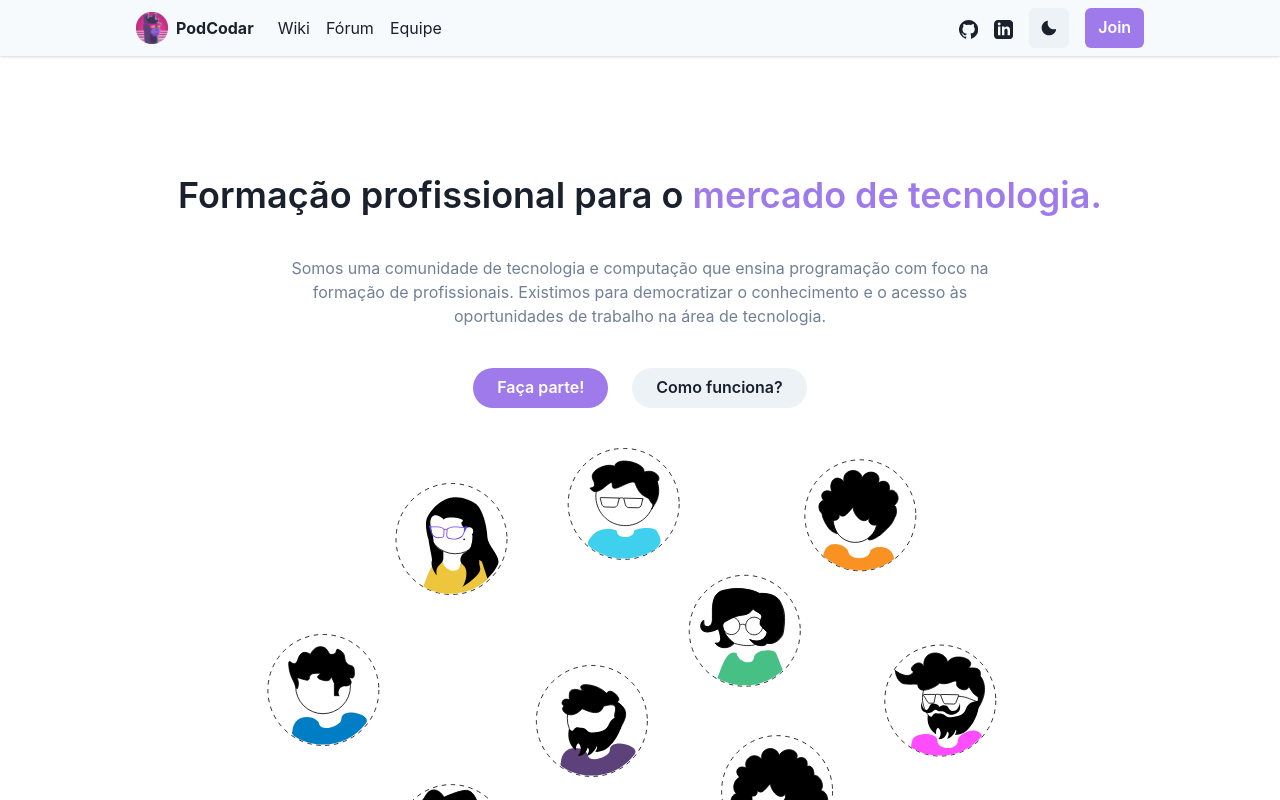
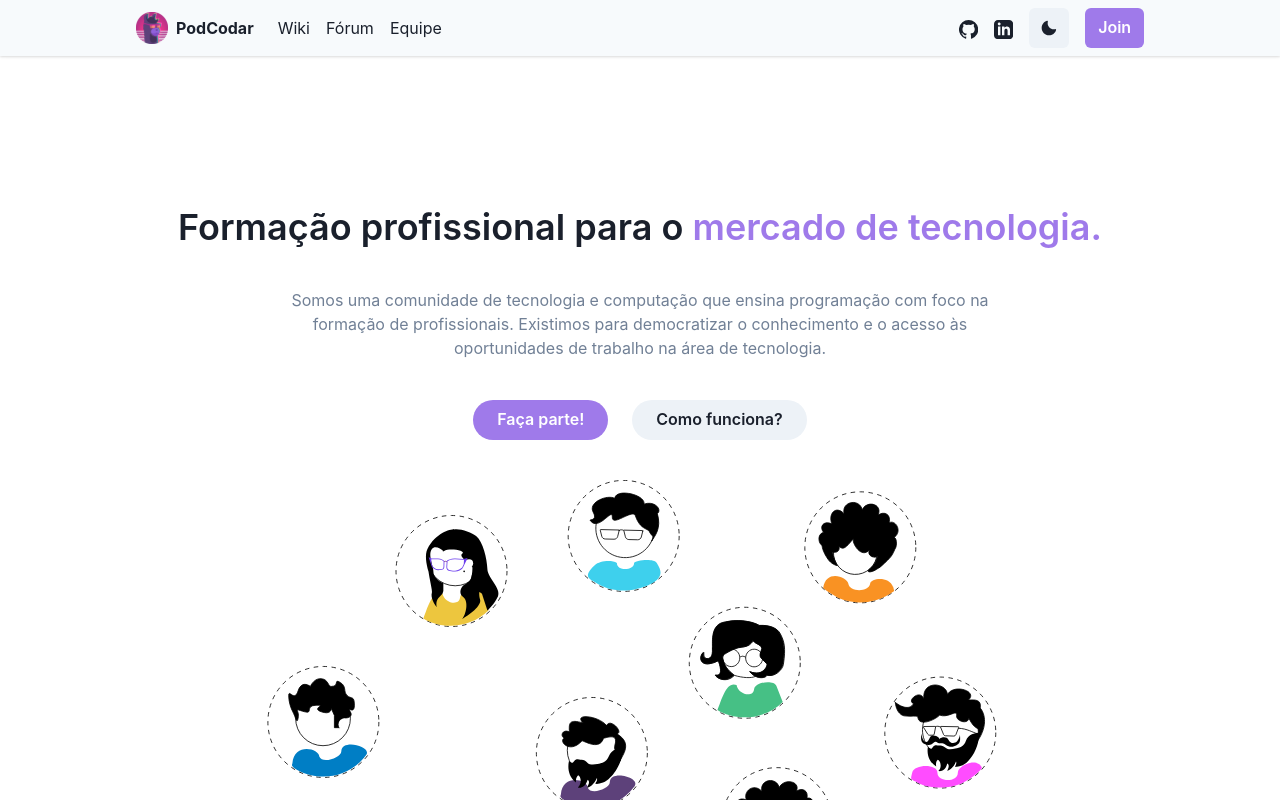
Before and after one commit to podcodar/webapp, a Next.js app: page / in a window 1280 px wide. Shown: the top 800 px of the page. Built offline with nearby package versions, Linux system fonts and the light colour scheme.

Commit message:
fix: homepage spacing

```diff
--- a/packages/components/CallToActionSection.tsx
+++ b/packages/components/CallToActionSection.tsx
@@ -11,7 +11,7 @@ export default function CallToActionSection() {
       textAlign="center"
       align="center"
       spacing={{ base: 8, md: 10 }}
-      py="6rem"
+      py="8rem"
     >
       <Heading
         fontWeight={600}
```
